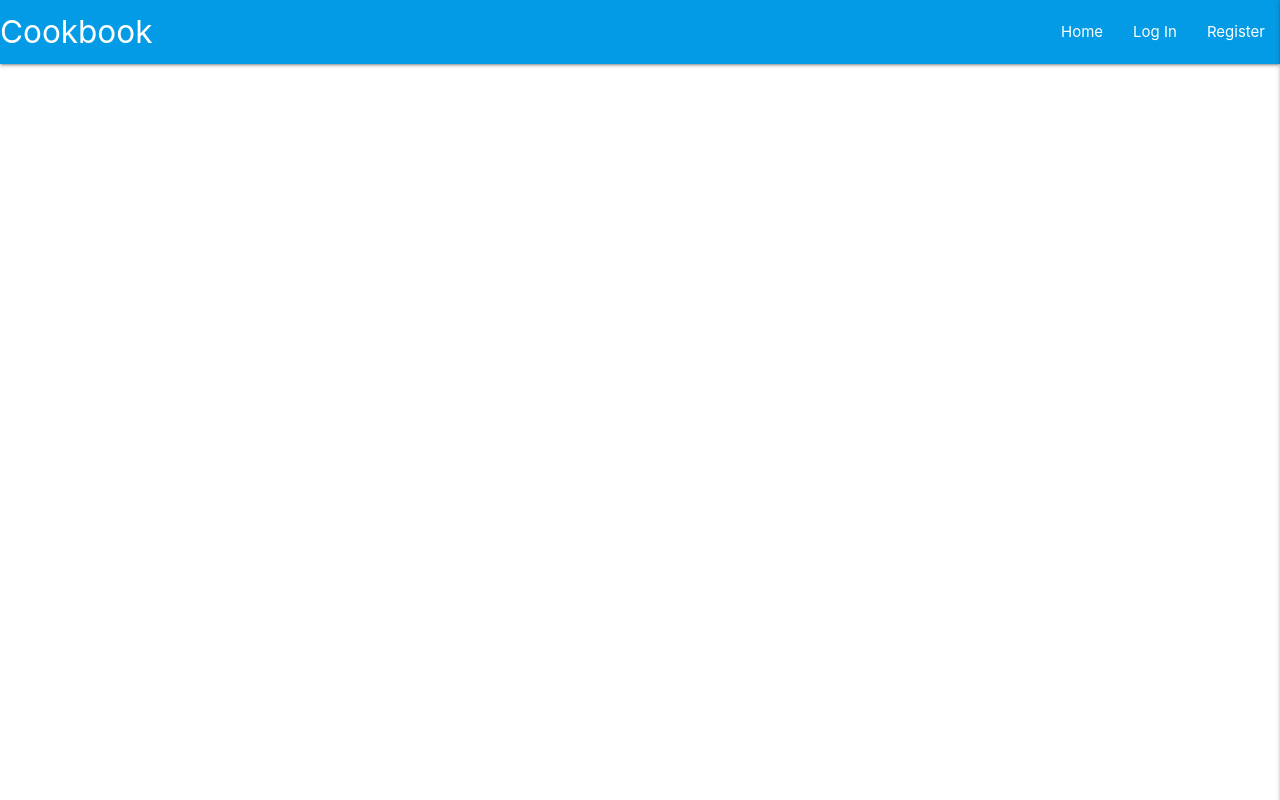
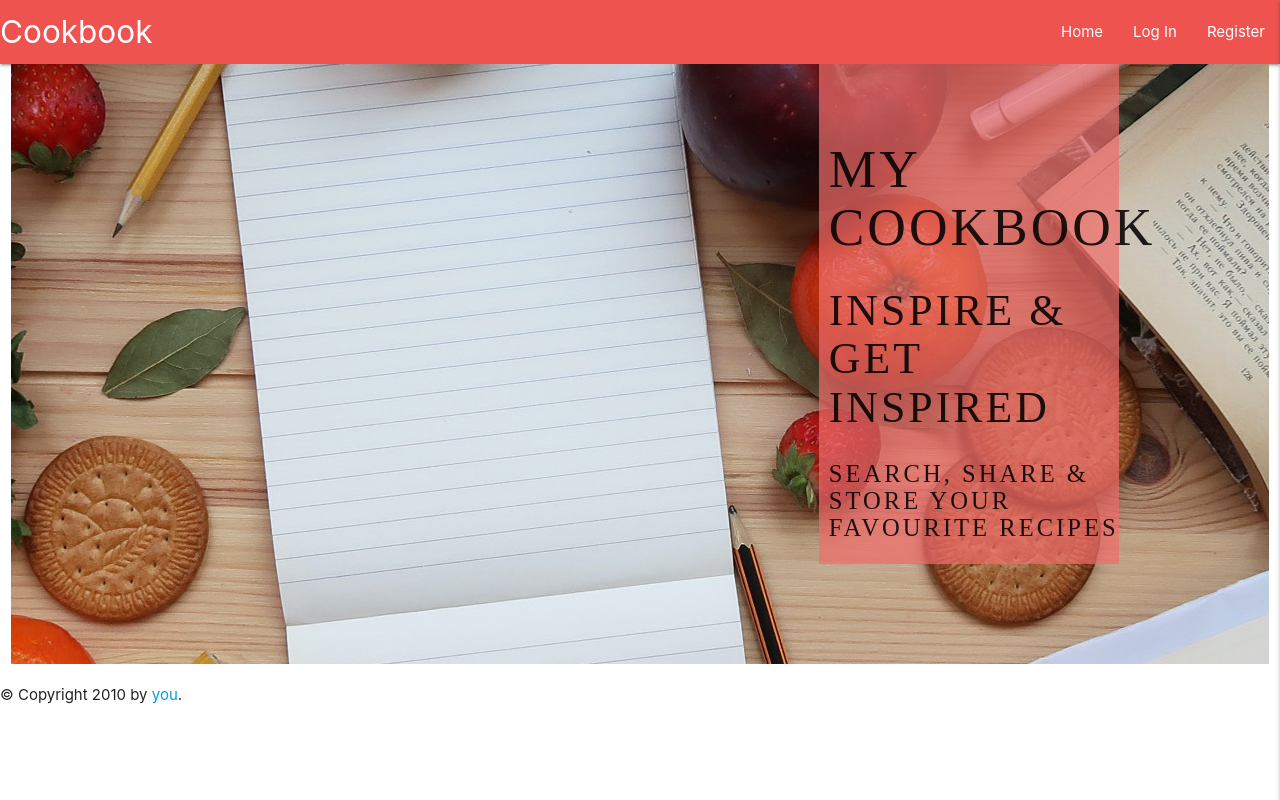
Before and after one commit to coder187/ci_ms3_cookbook, a Flask app: page / in a window 1280 px wide. Run offline with Flask 2, Linux system fonts and the light colour scheme; data that the repository does not hold is empty; some libraries are stand-ins or nearby versions.

Commit message:
add hero image to home page. update site colors

```diff
--- a/static/css/style.css
+++ b/static/css/style.css
@@ -1,3 +1,37 @@
-body {
+#hero-image{
+    height: 600px;
+    width:100%;
 
+    background: url("/static/images/cookbook.jpg") no-repeat center center;
+
+  }
+
+  #hero-outer{
+    height:600px; /*same as #hero-image */
+    width: 100%; /*same as #hero-image */
+    overflow: hidden; /*also clear:both; this brings the background imae undet the logo and nav elements.*/
+    position: relative;
 }
+
+#cover-text {
+
+    font-family: Oswald;
+    text-transform: uppercase;
+    letter-spacing: 3px;
+
+    height: 500px;
+    width: 300px;
+
+    padding-top: 40px;
+    padding-left: 10px;
+
+    background-color: rgba(241,109,107,.7); /*opacity .7 */
+
+    /* placve in fixed position: relatuve to partebt container */
+    bottom: 100px; /* 30px aboce bottom of hero image */
+    right: 150px; /* 150px from right of hero image */
+
+    position:absolute; /*fix in place by settinh positin absolute */
+    /*note the parent container mus thave
+    position:relative; "hero-outer" */
+  }
--- a/templates/base.html
+++ b/templates/base.html
@@ -14,7 +14,7 @@
 </head>
 <body>
     <header>
-        <nav class="nav-extended text-shadow light-blue darken-1">
+        <nav class="nav-extended text-shadow red lighten-1">
             <div class="nav-wrapper">
                 <a href="{{ url_for('get_recipes') }}" class="brand-logo">Cookbook</a>
                 <a href="#" data-target="mobile-demo" class="sidenav-trigger right"><i class="fas fa-bars"></i></a>
@@ -78,6 +78,11 @@
 
         {% endblock %}
     </main>
+    <div id="footer">
+      {% block footer %}
+      &copy; Copyright 2010 by <a href="http://domain.invalid/">you</a>.
+      {% endblock %}
+    </div>
     <script src="https://code.jquery.com/jquery-3.6.0.min.js" integrity="sha256-/xUj+3OJU5yExlq6GSYGSHk7tPXikynS7ogEvDej/m4=" crossorigin="anonymous"></script>
     <script src="https://cdnjs.cloudflare.com/ajax/libs/materialize/1.0.0/js/materialize.min.js"></script>
     <script src="{{ url_for('static',filename='js/script.js') }}"></script>
--- a/templates/get_recipes.html
+++ b/templates/get_recipes.html
@@ -1,7 +1,28 @@
 {% extends "base.html"%}
+{% block content %}
+<style>
+    .container {
+        margin: 0 auto;
+        max-width: 3000px;
+        width: 100%;
+    }
+</style>
+<section>
+    <div class="row">
+        <div class="col s12">
+            <div id="hero-outer">
+                <div id="hero-image"></div>
+                <div id="cover-text">
+                    <h2>MY Cookbook</h2>
+                    <h3>Inspire & Get Inspired<h3>
+                    <h5>Search, Share & Store Your Favourite Recipes<h5>
+                </div>
+            </div>
+        </div>
+    </div>
+</section>
 
-    <h3> Recipes List </h3>
-{% block content %}
+
 
     {% for recipe in recipes %}
 
--- a/templates/login.html
+++ b/templates/login.html
@@ -23,7 +23,7 @@
           </div>
           <!-- Login -->
           <div class="row">
-            <button type="submit" class="col s12 btn-large light-blue darken-4 text-shadow">
+            <button type="submit" class="col s12 btn-large red lighten-1 text-shadow">
                 Login <i class="fas fa-sign-in-alt"></i>
             </button>
           </div>
--- a/templates/mycookbook.html
+++ b/templates/mycookbook.html
@@ -25,9 +25,9 @@
                     </div>
                     <div class="card-action">
                         <a href="{{ url_for('edit_recipe',recipe_id=recipe._id)}}" class="btn green accent-4">Edit</a>
-                        <a href="{{ url_for('delete_recipe',recipe_id=recipe._id)}}" class="btn light-blue lighten-1">Delete</a>
+
                           <!-- Modal Trigger -->
-                        <a class="waves-effect waves-light btn modal-trigger" href="#modal_{{loop.index}}">Modal</a>
+                        <a class="waves-effect waves-light btn modal-trigger" href="#modal_{{loop.index}}">Delete</a>
 
                         <!-- Modal Structure -->
                         <div id="modal_{{loop.index}}" class="modal">
--- a/templates/register.html
+++ b/templates/register.html
@@ -43,7 +43,7 @@
           </div>
           <!-- Register -->
           <div class="row">
-            <button type="submit" class="col s12 btn-large light-blue darken-4 text-shadow">
+            <button type="submit" class="col s12 btn-large red lighten-1 darken-4 text-shadow">
                 Register <i class="fas fa-sign-in-alt"></i>
             </button>
           </div>
```
Also changed, not shown: static/images/cookbook.jpg (added).
